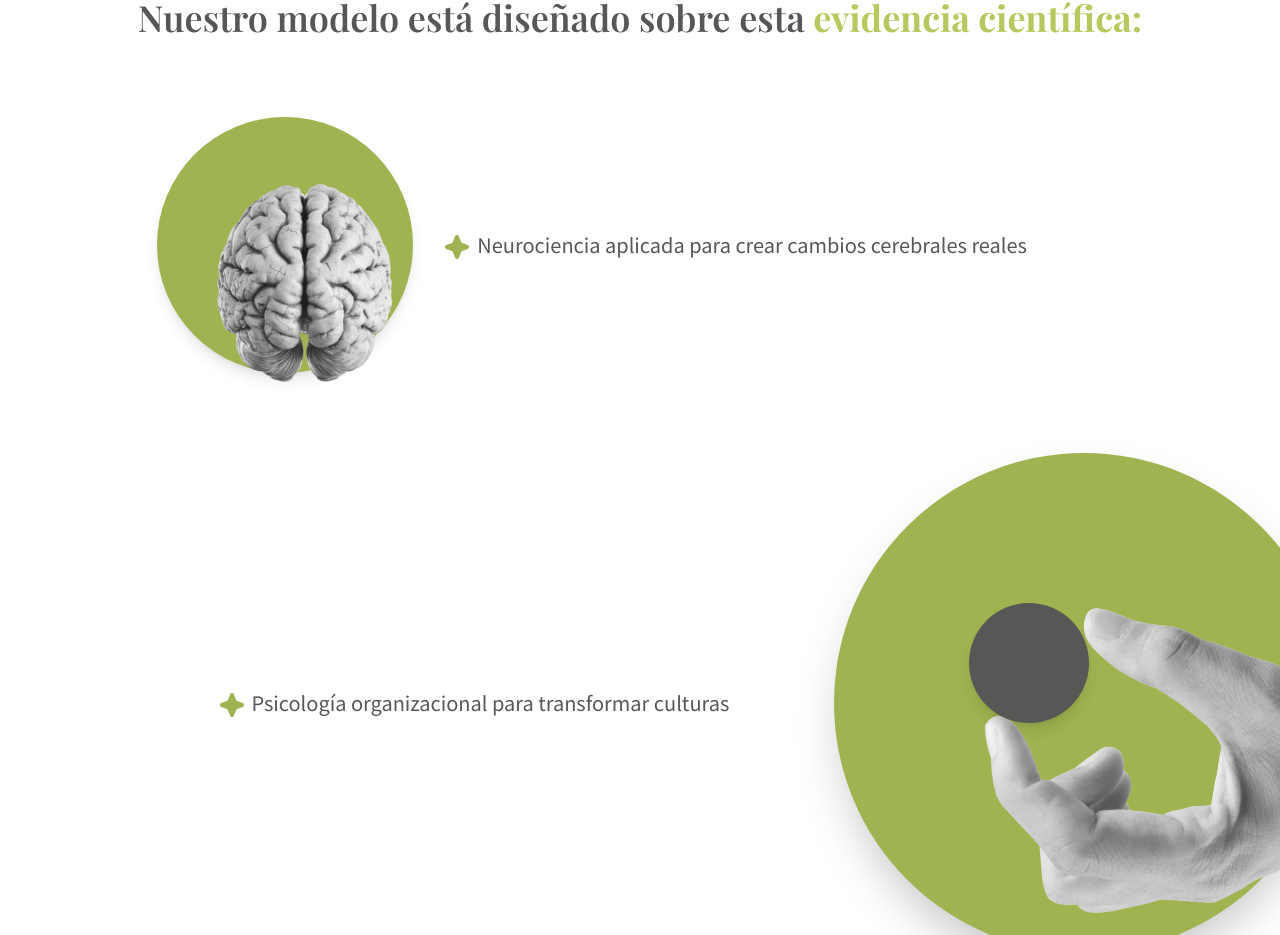
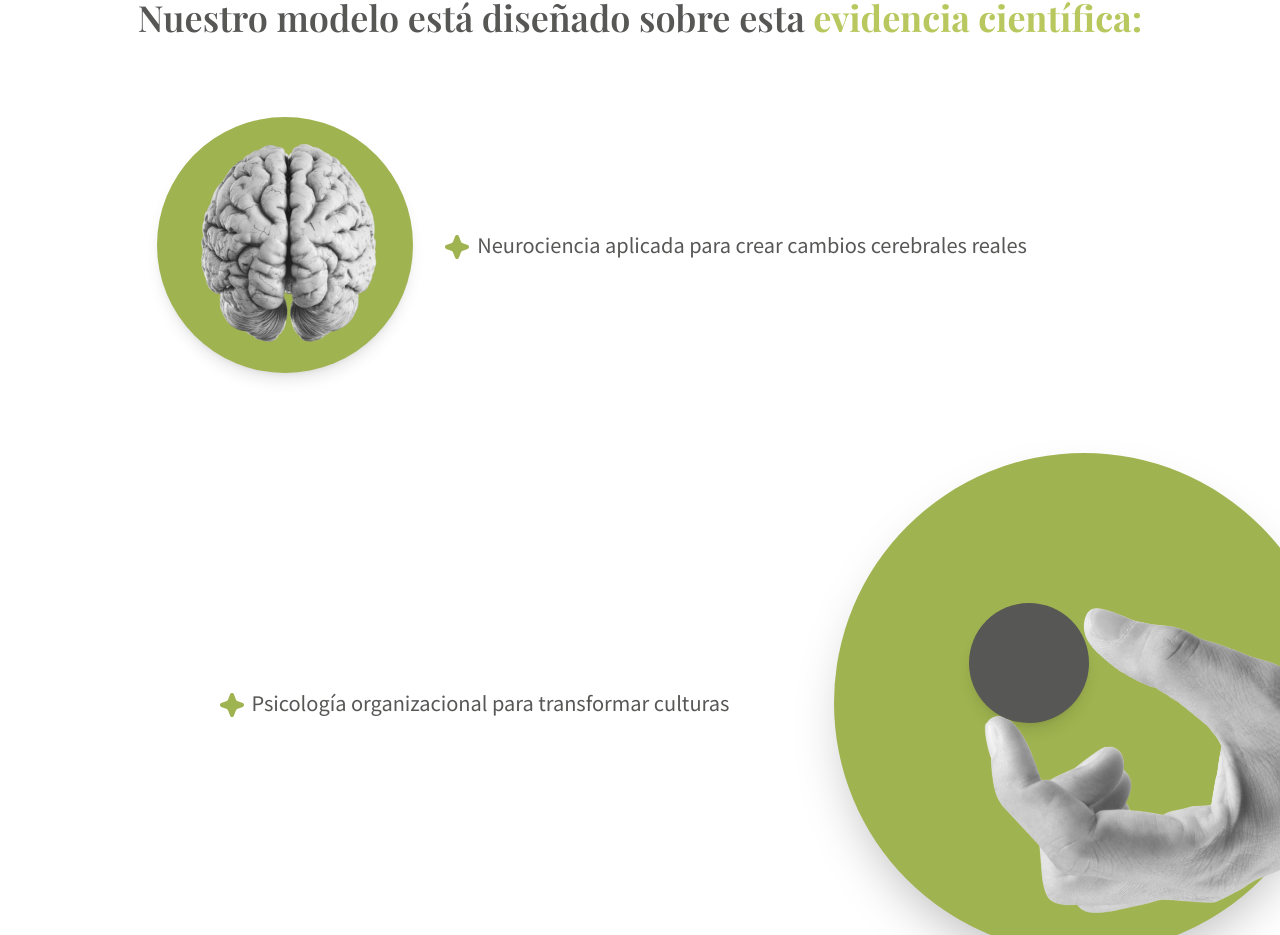
Before and after one commit to estraulacosta/emova-web, a Next.js app: page /evidencia in a window 1280 px wide. Shown: the part 2129-3064 px from the top of the page. Built offline with nearby package versions, Linux system fonts and the light colour scheme.

Commit message:
cerebroooooooo

```diff
--- a/src/components/sections/evidencia/ModeloSection.tsx
+++ b/src/components/sections/evidencia/ModeloSection.tsx
@@ -38,7 +38,7 @@ export default function ModeloSection() {
                 <img
                   src="/assets/cerebro_arriba.png"
                   alt="Cerebro"
-                  className="relative w-32 h-32 md:w-40 md:h-40 lg:w-55 lg:h-55 object-contain bottom-0 right-0 md:-bottom-2 md:-right-2 lg:-bottom-10 lg:-right-4"
+                  className="relative w-32 h-32 md:w-40 md:h-40 lg:w-55 lg:h-55 object-contain bottom-0 right-0 md:-bottom-2 md:-right-2 lg:-bottom-0 lg:-right-0"
                 />
               </div>
             </motion.div>
```
